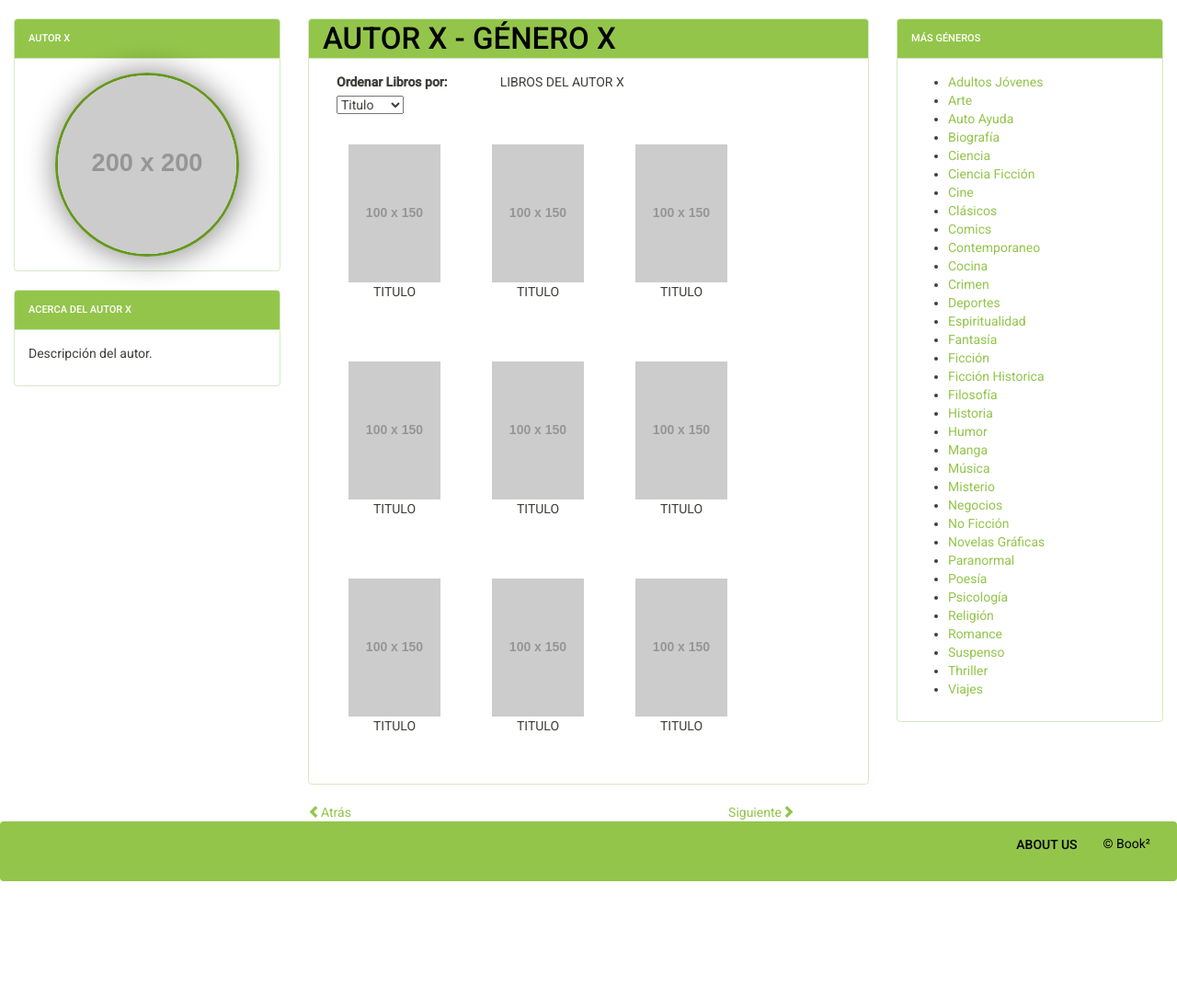
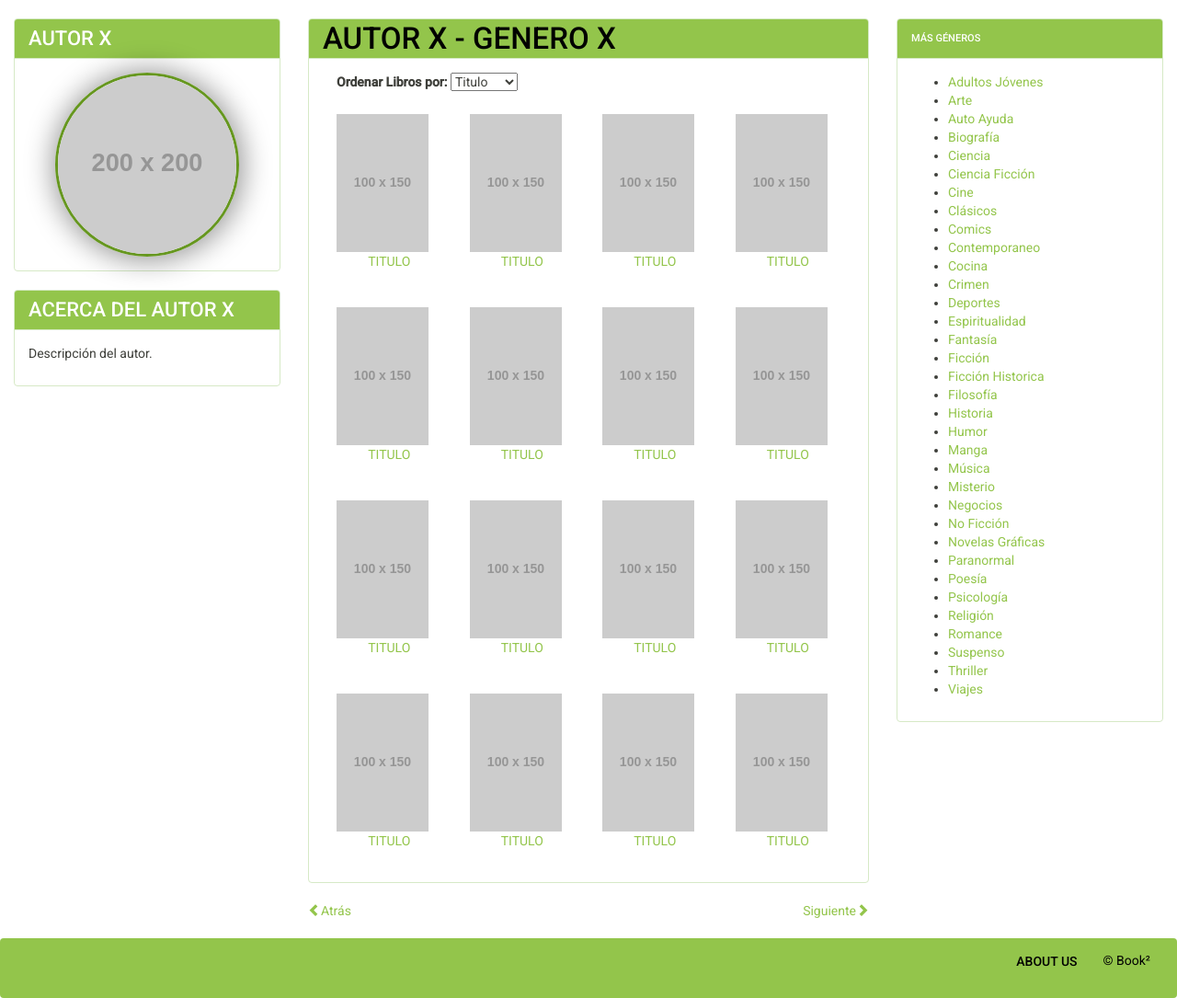
Before and after one commit to bennymc/Proyecto, a PHP site: page /autorGenero.php in a window 1280 px wide. Shown: the part 64-1149 px from the top of the page at 92% size. Before the commit the page ends 1022 px from the top, so only its background shows below. Run offline with PHP 8.4, Linux system fonts and the light colour scheme; grey boxes labelled with a size stand in for pictures from a placeholder-image service; some libraries are stand-ins or nearby versions.

Commit message:
acomode libros en autor-genero

```diff
--- a/autorGenero.php
+++ b/autorGenero.php
@@ -1,99 +1,117 @@
 <?php
 			include "includes/navbar.html";
 ?>
+<!-- ***************** AUTOR **************************** -->
+<!-- ***************** INICIA ASIDE IZQ **************************** -->
 	<aside class="col-md-3">
 		<div class="panel panel-success">
+	<!-- ***************** NOMBRE Y FOTO DEL AUTOR **************************** -->
 			<div class="panel-heading">
-				    <h1 class="panel-title" id="nombredeperfil">AUTOR X</h1>
+			    <h3 class="TituloGrande">AUTOR X</h3>
 			</div>
 			<div class="panel-body ">
 			    <a href="editar.php"><img class="center-block" id="fotodeperfil" src="http://placehold.it/200x200" alt="imagen de perfil"></a>
 			</div>
 		</div>
+	<!-- ***************** ACERCA DEL AUTOR **************************** -->
 		<div class="panel panel-success">
 		  	<div class="panel-heading">
-				    <h1 class="panel-title" id="titulo">Acerca del Autor X</h1>
+		    	 <h3 class="TituloGrande">Acerca del AUTOR X</h3>
 		  	</div>
 		  	<div class="panel-body">
 		    	<p>Descripción del autor.</p>
 		  	</div>
     	</div>
-
-
-
 	</aside>
+	<!-- ***************** FIN ASIDE IZQ **************************** -->
+	<!-- ***************** INICIA SECTION **************************** -->
 	<section class="col-md-6">
     	<div class="panel panel-success">
 			<div class="panel-heading">
-				    <h1 class="panel-title" id="librero">AUTOR X - GÉNERO X</h1>
+		     	<h1 class="Contenedoresdelibros">AUTOR X - GENERO X</h1>
 			</div>
-				  <div class="panel-body">
-
-
-				    <div class="col-md-4">
+			<div class="panel-body" id="contenedorgenero">
+			    <div class="col-md-12">
 			    	<label  for="ordenar">Ordenar Libros por:</label>
 				    <select id="ordenar" name="ordenar">
 				      	<option value="titulo">Titulo</option>
-
 				      	<option value="editorial">Editorial</option>
 				      	<option value="año">Año</option>
 				    </select>
 				</div>
-					 <p> LIBROS DEL AUTOR X<br/><br/></p>
-					 <div id="enlibrero" >
-
+				<div class="col-md-3">
 				 	<a href="ejemplar.php"><img src="http://placehold.it/100x150" alt="Libro"></a>
-					 	<p>TITULO</p>
+				 	<a href="ejemplar.php" class="center-block">TITULO</a>
 				</div>
-					 <div id="enlibrero">
-
+				<div class="col-md-3">
 				 	<a href="ejemplar.php"><img src="http://placehold.it/100x150" alt="Libro"></a>
-					 	<p>TITULO</p>
+				 	<a href="ejemplar.php" class="center-block">TITULO</a>
 				</div>
-					 <div id="enlibrero">
-
+				<div class="col-md-3">
 				 	<a href="ejemplar.php"><img src="http://placehold.it/100x150" alt="Libro"></a>
-					 	<p>TITULO</p>
+				 	<a href="ejemplar.php" class="center-block">TITULO</a>
 				</div>
-					 <div id="enlibrero">
-
+				<div class="col-md-3">
 				 	<a href="ejemplar.php"><img src="http://placehold.it/100x150" alt="Libro"></a>
-					 	<p>TITULO</p>
+				 	<a href="ejemplar.php" class="center-block">TITULO</a>
 				</div>
-					 <div id="enlibrero">
-
+				<div class="col-md-3">
 				 	<a href="ejemplar.php"><img src="http://placehold.it/100x150" alt="Libro"></a>
-					 	<p>TITULO</p>
+				 	<a href="ejemplar.php" class="center-block">TITULO</a>
 				</div>
-					 <div id="enlibrero">
-
+				<div class="col-md-3">
 				 	<a href="ejemplar.php"><img src="http://placehold.it/100x150" alt="Libro"></a>
-					 	<p>TITULO</p>
+				 	<a href="ejemplar.php" class="center-block">TITULO</a>
 				</div>
-					 <div id="enlibrero">
-
+				<div class="col-md-3">
 				 	<a href="ejemplar.php"><img src="http://placehold.it/100x150" alt="Libro"></a>
-					 	<p>TITULO</p>
+				 	<a href="ejemplar.php" class="center-block">TITULO</a>
 				</div>
-					 <div id="enlibrero">
-
+				<div class="col-md-3">
 				 	<a href="ejemplar.php"><img src="http://placehold.it/100x150" alt="Libro"></a>
-					 	<p>TITULO</p>
+				 	<a href="ejemplar.php" class="center-block">TITULO</a>
 				</div>
-					 <div id="enlibrero">
-
+				<div class="col-md-3">
 				 	<a href="ejemplar.php"><img src="http://placehold.it/100x150" alt="Libro"></a>
-					 	<p>TITULO</p>
+				 	<a href="ejemplar.php" class="center-block">TITULO</a>
 				</div>
-
-
-
+				<div class="col-md-3">
+				 	<a href="ejemplar.php"><img src="http://placehold.it/100x150" alt="Libro"></a>
+				 	<a href="ejemplar.php" class="center-block">TITULO</a>
+				</div>
+				<div class="col-md-3">
+				 	<a href="ejemplar.php"><img src="http://placehold.it/100x150" alt="Libro"></a>
+				 	<a href="ejemplar.php" class="center-block">TITULO</a>
+				</div>
+				<div class="col-md-3">
+				 	<a href="ejemplar.php"><img src="http://placehold.it/100x150" alt="Libro"></a>
+				 	<a href="ejemplar.php" class="center-block">TITULO</a>
+				</div>
+				<div class="col-md-3">
+				 	<a href="ejemplar.php"><img src="http://placehold.it/100x150" alt="Libro"></a>
+				 	<a href="ejemplar.php" class="center-block">TITULO</a>
+				</div>
+				<div class="col-md-3">
+				 	<a href="ejemplar.php"><img src="http://placehold.it/100x150" alt="Libro"></a>
+				 	<a href="ejemplar.php" class="center-block">TITULO</a>
+				</div>
+				<div class="col-md-3">
+				 	<a href="ejemplar.php"><img src="http://placehold.it/100x150" alt="Libro"></a>
+				 	<a href="ejemplar.php" class="center-block">TITULO</a>
+				</div>
+				<div class="col-md-3">
+				 	<a href="ejemplar.php"><img src="http://placehold.it/100x150" alt="Libro"></a>
+				 	<a href="ejemplar.php" class="center-block">TITULO</a>
 				</div>
 			</div>
+		</div>
+		<div class="flechas">
 			<a href="#"><span class="glyphicon glyphicon-chevron-left"></span>Atrás</a>
-	    	<a href="#" class="col-md-offset-8">Siguiente<span class="glyphicon glyphicon-chevron-right"></span></a>
+	    	<a href="#" class="pull-right">Siguiente<span class="glyphicon glyphicon-chevron-right"></span></a>
+	    </div>
 	</section>
-
+<!-- ***************** FIN SECTION **************************** -->
+<!-- ***************** INICIA ASIDE DER **************************** -->
 	<aside class="col-md-3 " >
 		<div class="panel panel-success">
 			<div class="panel-heading">
@@ -139,6 +157,7 @@
 			</div>
 		</div>
 	</aside>
+<!-- ***************** FIN ASIDE DER **************************** -->
 <?php
 	include "includes/footer.html";
 ?>
```
Lines whose indentation alone changed are shown as unchanged.
